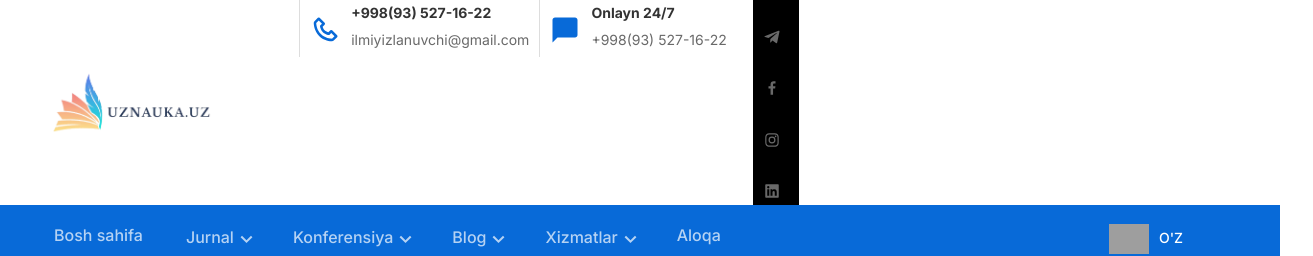
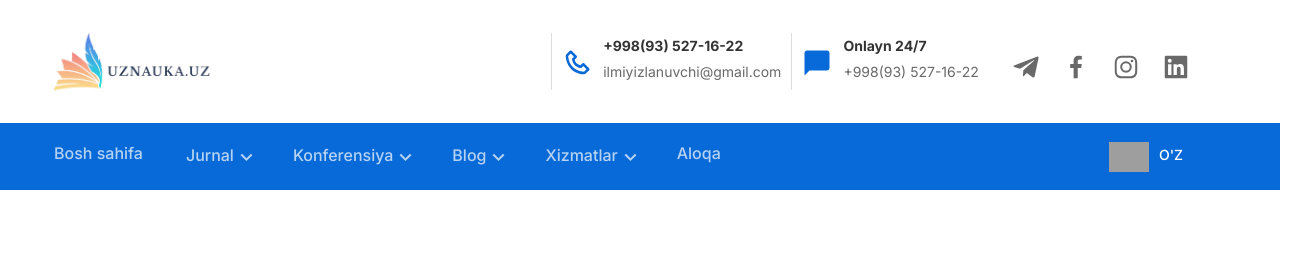
Before and after one commit to kuchkorov/public.uz, a React (Create React App) app: page / in a window 1280 px wide. Shown: the top 256 px of the page, 1313 px wide, since content can reach past the window. Built offline with nearby package versions, Linux system fonts and the light colour scheme; data requests are answered from the project's data file; grey boxes are pictures that could not be loaded.

Commit message:
changed style TopHeader component

```diff
--- a/src/components/topheader/topheader.css
+++ b/src/components/topheader/topheader.css
@@ -19,9 +19,9 @@
             align-items: center;
   }
 
-  .header-social-networks {
-    background: #000;
-    width: 50px;
+  .header-social-networks .inner{
+    /* background: #000; */
+    width: 300px;
   }
   @media only screen and (min-width: 1200px) and (max-width: 1499px) {
     .header.default-menu-style .header-right-box {
@@ -104,7 +104,8 @@
     display: -webkit-flex;
     display: -ms-flexbox;
     display: flex;
-    margin: 0 -12px;
+    margin-left: 15rem;
+    /* margin: 0 -12px; */
     -webkit-box-pack: end;
     -webkit-justify-content: flex-end;
         -ms-flex-pack: end;
```
Also changed, not shown: src/App.css.
